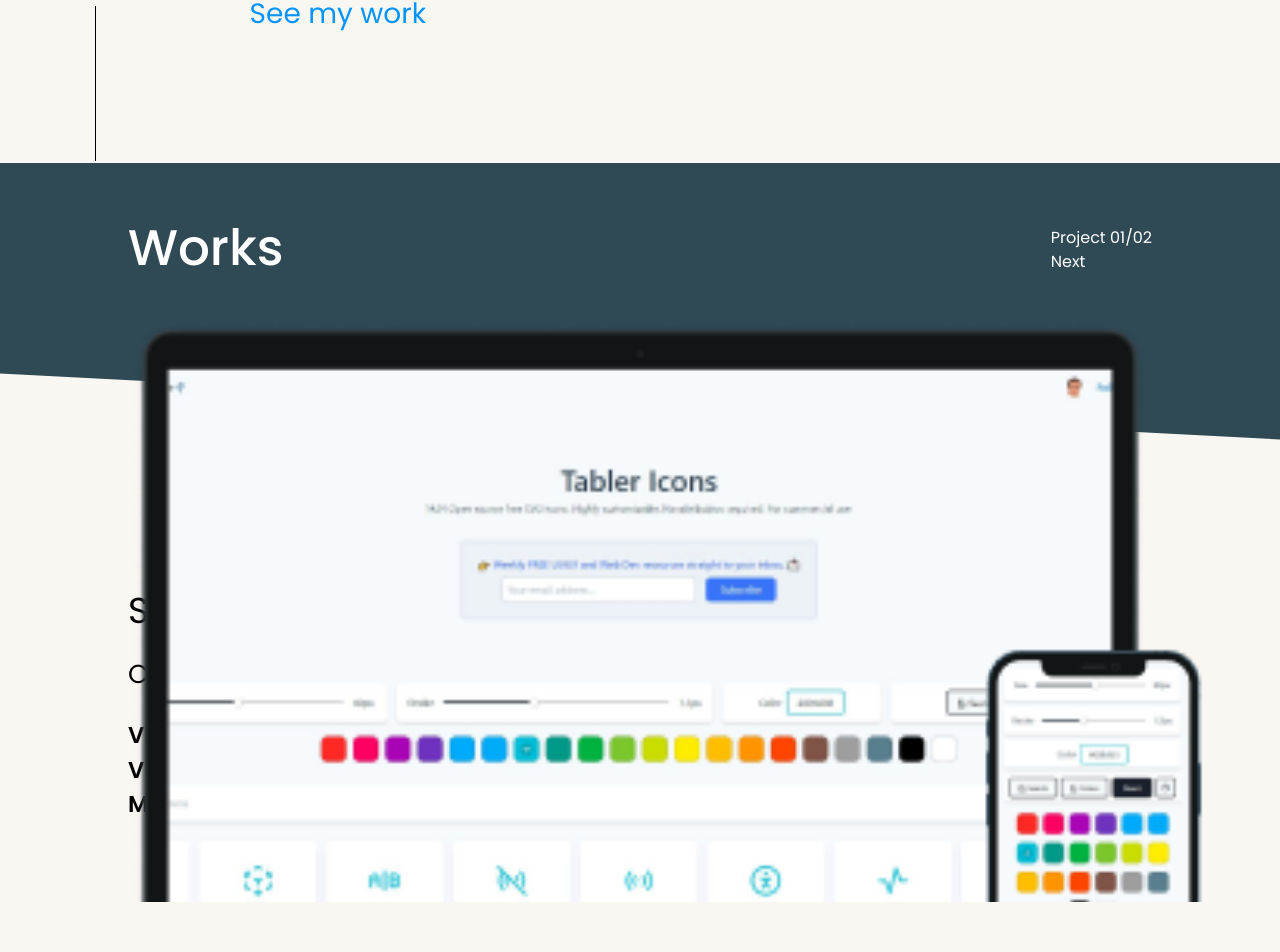
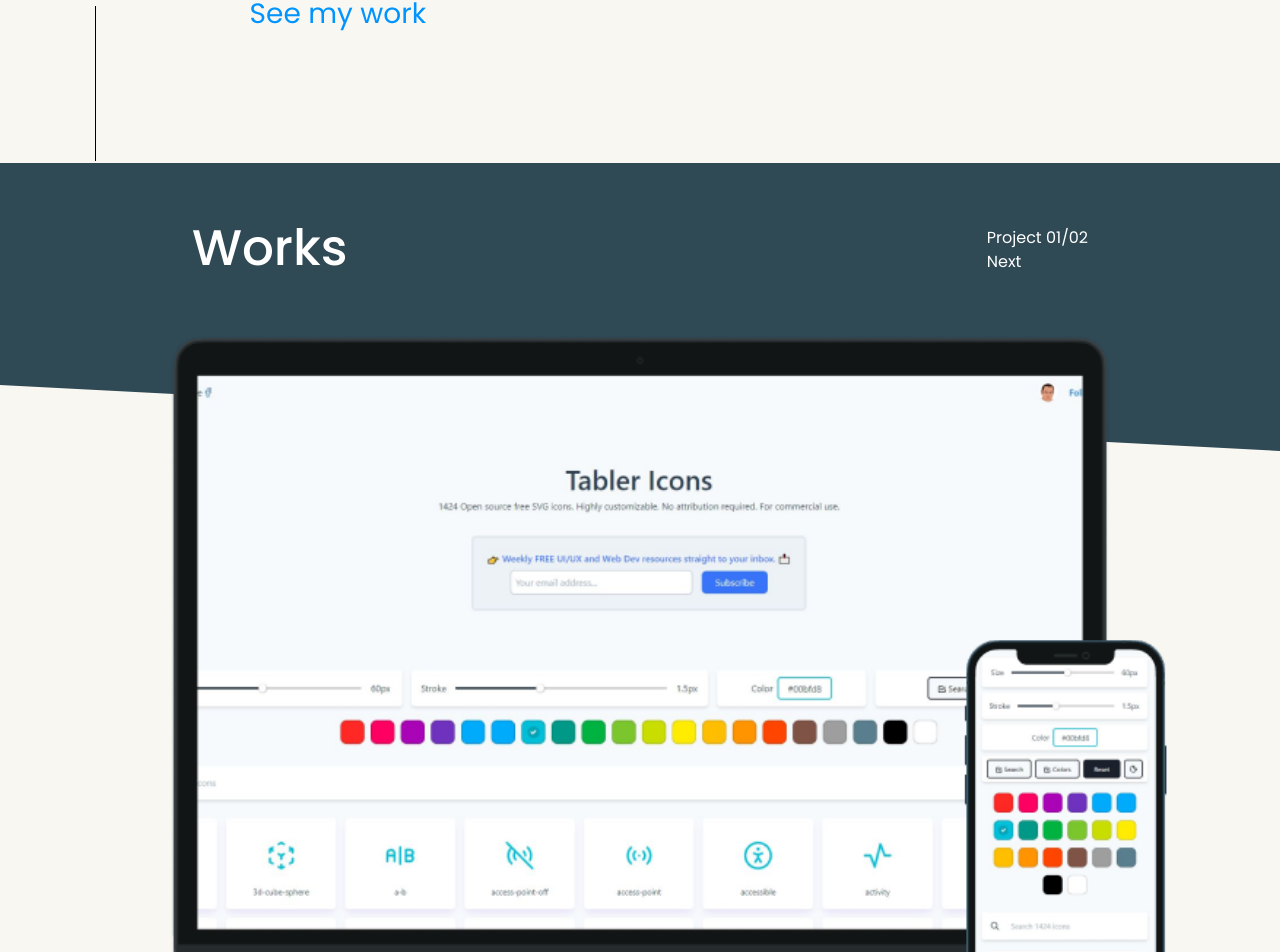
Before and after one commit to JadenFicklin/JadenFicklin, a React (Create React App) app: page / in a window 1280 px wide. Shown: the part 637-1589 px from the top of the page. Before the commit the page ends 1539 px from the top, so only its background shows below. Built offline with nearby package versions, Linux system fonts and the light colour scheme.

Commit message:
some style fixes

```diff
--- a/src/pages/Landing/Works/index.js
+++ b/src/pages/Landing/Works/index.js
@@ -3,6 +3,7 @@
 import banner from '../images/banner.svg';
 import arrowNe from '../images/arrow-ne.svg';
 import svgApp from '../images/svgApp.png';
+import oakandstone from '../images/oakandstone.png';
 
 function Works() {
     const [projectNumber, setProjectNumber] = useState(1);
@@ -17,20 +18,21 @@
         },
         {
             image: svgApp,
-            name: 'SVG Library',
-            subtext: 'Choose from a selection of highly customizable SVG icons',
-            viewSite: 'svglibrary.com',
+            name: 'Oak and Stone',
+            subtext:
+                'Freelance project for a cabinet remodel construction business.',
+            viewSite: 'oakandstone.com',
             viewCode: 'github.com',
             moreInfo: 'this is a project that used xyz..'
         }
     ];
 
     return (
-        <div>
+        <div className="w-full h-screen">
             <div
-                className="min-w-[1728px] bg-center bg-no-repeat bg-cover h-[300px] xl:w-full relative"
+                className="w-full bg-center bg-no-repeat bg-cover h-[300px]"
                 style={{ backgroundImage: `url(${banner})` }}>
-                <div className="w-[80vw] ml-[10vw] pt-12 text-white  flex justify-between items-end ">
+                <div className="w-[80vw] sm:w-[70vw] ml-[10vw] sm:ml-[15vw] pt-12 text-white  flex justify-between items-end ">
                     <h2 className=" text-[50px] font-medium">Works</h2>
                     <div className="mb-3">
                         <p>Project 0{projectNumber}/02</p>
@@ -46,23 +48,28 @@
                         )}
                     </div>
                 </div>
+            </div>
+            <div className="z-20 grid w-full grid-cols-1 h-min">
                 <img
-                    src={projectNumber === 1 && svgApp}
+                    src={projectNumber === 1 ? svgApp : oakandstone}
                     alt="Svg App"
-                    className="absolute left-[50vw] -ml-[48vw] top-40 w-[96vw]"
+                    className="mx-auto -mt-32 bg-center bg-no-repeat bg-cover w-[90%]"
                 />
-            </div>
-            <div className="w-[80vw] mx-auto h-min mb-20">
+                <div className="w-9/12 mx-auto mt-10">
                     {projects.map(
                         (item, index) =>
-                        index === projectNumber && (
+                            index === projectNumber - 1 && (
                                 <>
-                                <h3 className="mt-32 text-4xl ">{item.name}</h3>
-                                <p className=" text-[26px] mt-6">
+                                    <h3 className="text-4xl sm:-mt-32">
+                                        {item.name}
+                                    </h3>
+                                    <p className=" text-[26px] mt-6 max-w-[300px]">
                                         {item.subtext}
                                     </p>
                                     <div className="text-[23px] font-semibold flex flex-wrap mt-6">
-                                    <a href={item.viewSite} className="w-full">
+                                        <a
+                                            href={item.viewSite}
+                                            className="w-full">
                                             View Site{' '}
                                             <span>
                                                 <img
@@ -72,7 +79,9 @@
                                                 />
                                             </span>
                                         </a>
-                                    <a href={item.viewCode} className="w-full">
+                                        <a
+                                            href={item.viewCode}
+                                            className="w-full">
                                             View Code
                                             <span>
                                                 <img
@@ -82,7 +91,9 @@
                                                 />
                                             </span>
                                         </a>
-                                    <a href={item.moreInfo} className="w-full">
+                                        <a
+                                            href={item.moreInfo}
+                                            className="w-full">
                                             More Info
                                             <span>
                                                 <img
@@ -98,6 +109,7 @@
                     )}
                 </div>
             </div>
+        </div>
     );
 }
 
```
Also changed, not shown: src/pages/Landing/images/oakandstone.png (added), src/pages/Landing/images/svgApp.png. Lines whose indentation alone changed are shown as unchanged.
